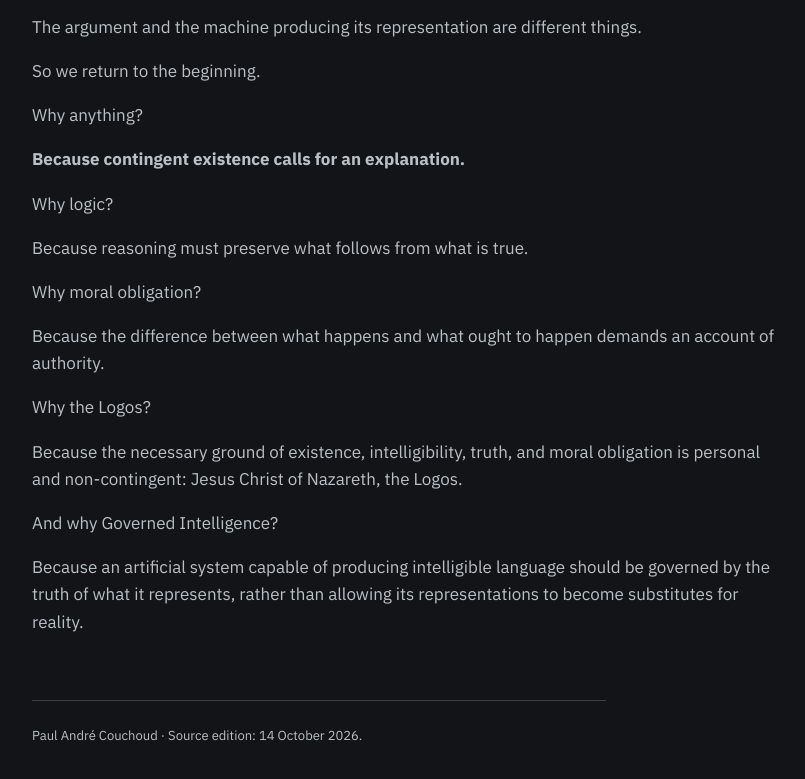
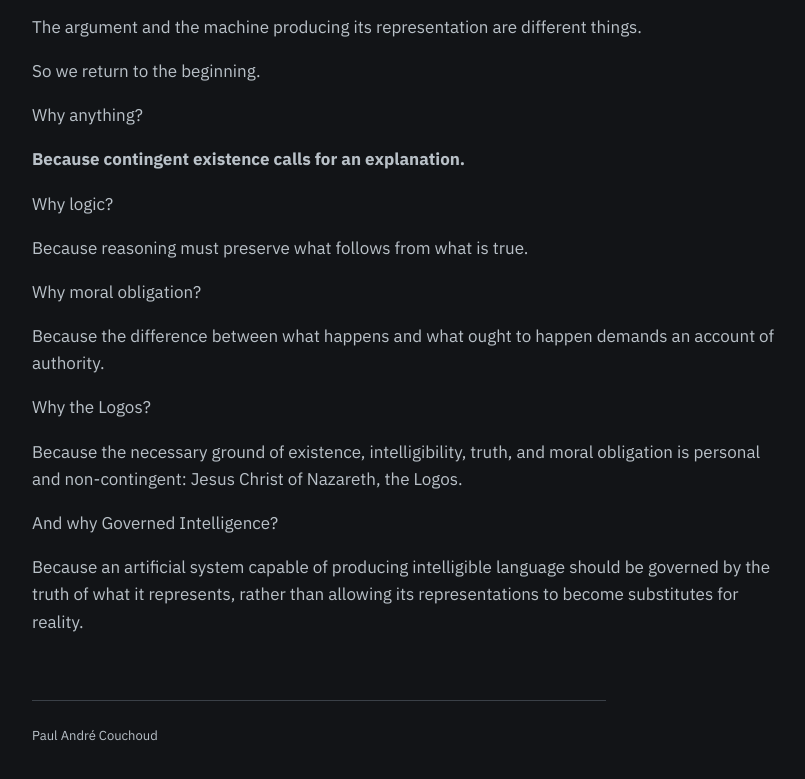
Before and after one commit to GovernedLogic/GovernedLogic, a website: page articles/why-anything/index.html in a window 1280 px wide. Shown: the part 3650-4429 px from the top of the page, without its empty margins (56-861 px from the left). Drawn offline with Linux system fonts and the light colour scheme.

Commit message:
PR 52 f22f844 upload: articles/why-anything

```diff
--- a/articles/why-anything/index.html
+++ b/articles/why-anything/index.html
@@ -72,4 +72,4 @@
 <p>Why the Logos?</p>
 <p>Because the necessary ground of existence, intelligibility, truth, and moral obligation is personal and non-contingent: Jesus Christ of Nazareth, the Logos.</p>
 <p>And why Governed Intelligence?</p>
-<p>Because an artificial system capable of producing intelligible language should be governed by the truth of what it represents, rather than allowing its representations to become substitutes for reality.</p><p class="provenance">Paul André Couchoud · Source edition: 14 October 2026.</p></article></main><!--SITE_FOOTER--></body></html>
+<p>Because an artificial system capable of producing intelligible language should be governed by the truth of what it represents, rather than allowing its representations to become substitutes for reality.</p><p class="provenance">Paul André Couchoud</p></article></main><!--SITE_FOOTER--></body></html>
```
